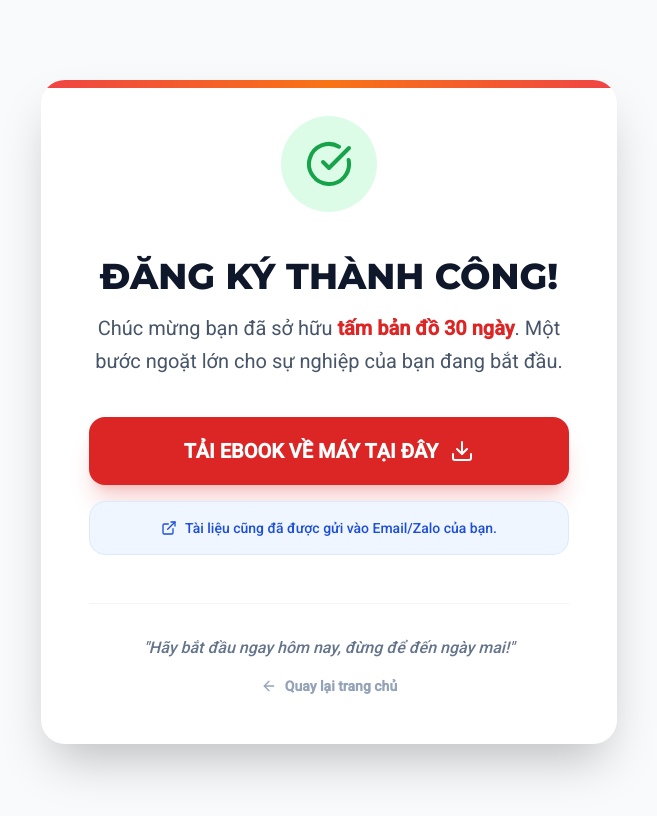
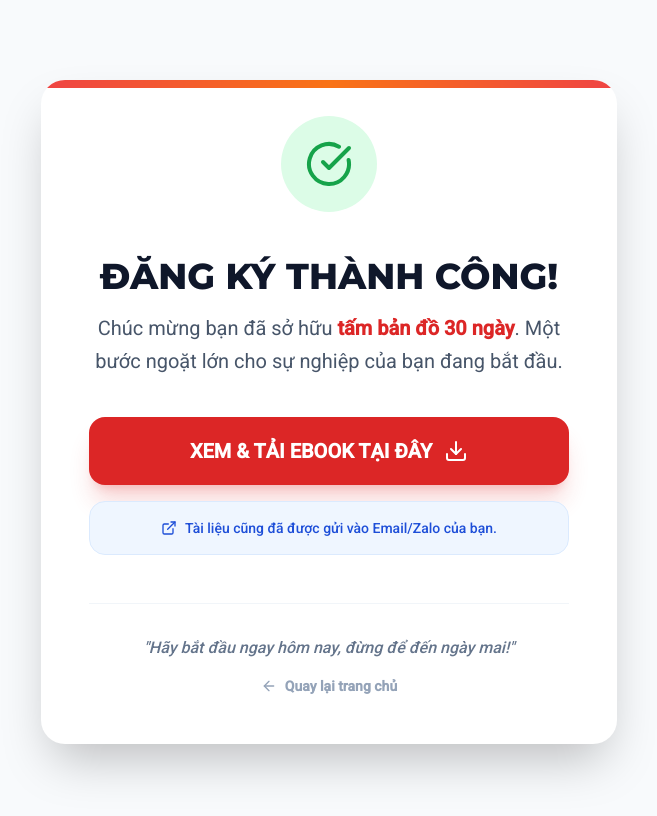
Before and after one commit to dotronghuynhk16/30ngayxaydungthuonghieucanhan, a React (Vite) app: page / in a window 1280 px wide. Both pictures are taken after typing "Sample", "5551234", "name@example.com" into the empty fields and a click on the button "GỬI EBOOK CHO TÔI NGAY". Shown: the top 816 px of the page, without its empty margins (311-968 px from the left). Built offline with nearby package versions, Linux system fonts and the light colour scheme.

Commit message:
fix: Update ebook images and download link
Replaces placeholder images with actual ebook assets. Updates the "Thank You" section to use a live preview link for the ebook instead of a placeholder.

```diff
--- a/components/AboutAuthor.tsx
+++ b/components/AboutAuthor.tsx
@@ -16,9 +16,9 @@ const AboutAuthor: React.FC = () => {
             <div className="relative">
               <div className="absolute -inset-4 border-2 border-red-600/30 rounded-3xl -z-10 translate-x-8 translate-y-8"></div>
               <img
-                src="https://picsum.photos/seed/author/600/800"
+                src="https://i.postimg.cc/g2YFXKMG/Ebook_Trịnh_Trang.png"
                 alt="Trịnh Trang"
-                className="w-full h-auto rounded-2xl shadow-2xl grayscale hover:grayscale-0 transition-all duration-700"
+                className="w-full h-auto rounded-2xl shadow-2xl transition-all duration-700 hover:scale-[1.02]"
               />
               <div className="absolute bottom-6 left-6 right-6 bg-red-600 p-6 rounded-2xl shadow-xl">
                 <div className="flex items-center gap-4">
--- a/components/Hero.tsx
+++ b/components/Hero.tsx
@@ -41,8 +41,8 @@ const Hero: React.FC = () => {
             <div className="relative">
               <div className="absolute -inset-4 bg-red-100 rounded-3xl rotate-3 blur-2xl opacity-50 -z-10"></div>
               <img
-                src="https://picsum.photos/seed/ebook/800/1000"
-                alt="Mockup Ebook 3D"
+                src="https://i.postimg.cc/g2YFXKMG/Ebook_Trịnh_Trang.png"
+                alt="Ebook Trịnh Trang"
                 className="w-full h-auto rounded-2xl shadow-2xl transform lg:rotate-2 transition-transform hover:rotate-0 duration-500"
               />
               <div className="absolute -bottom-6 -left-6 bg-white p-4 rounded-2xl shadow-xl border border-slate-100 hidden md:block">
--- a/components/ThankYou.tsx
+++ b/components/ThankYou.tsx
@@ -22,12 +22,12 @@ const ThankYou: React.FC = () => {
 
         <div className="space-y-4">
           <a
-            href="https://picsum.photos/seed/pdf/800/1000" // Placeholder for actual PDF link
+            href="https://heyzine.com/flip-book/c5c3db13c7.html"
             target="_blank"
             rel="noopener noreferrer"
             className="w-full bg-red-600 text-white font-bold text-xl py-5 rounded-2xl shadow-xl shadow-red-600/20 flex items-center justify-center gap-3 hover:bg-red-700 transition-all active:scale-95"
           >
-            TẢI EBOOK VỀ MÁY TẠI ĐÂY
+            XEM & TẢI EBOOK TẠI ĐÂY
             <Download className="w-6 h-6" />
           </a>
 
--- a/components/WhatIsInside.tsx
+++ b/components/WhatIsInside.tsx
@@ -65,7 +65,7 @@ const WhatIsInside: React.FC = () => {
           <div className="relative inline-block group">
             <div className="absolute -inset-1 bg-gradient-to-r from-red-600 to-orange-600 rounded-2xl blur opacity-25 group-hover:opacity-50 transition duration-1000 group-hover:duration-200"></div>
             <img
-              src="https://picsum.photos/seed/content/1200/600"
+              src="https://i.postimg.cc/g2YFXKMG/Ebook_Trịnh_Trang.png"
               alt="Ebook Preview"
               className="relative w-full max-w-3xl h-auto rounded-2xl shadow-2xl border-4 border-white"
             />
```
